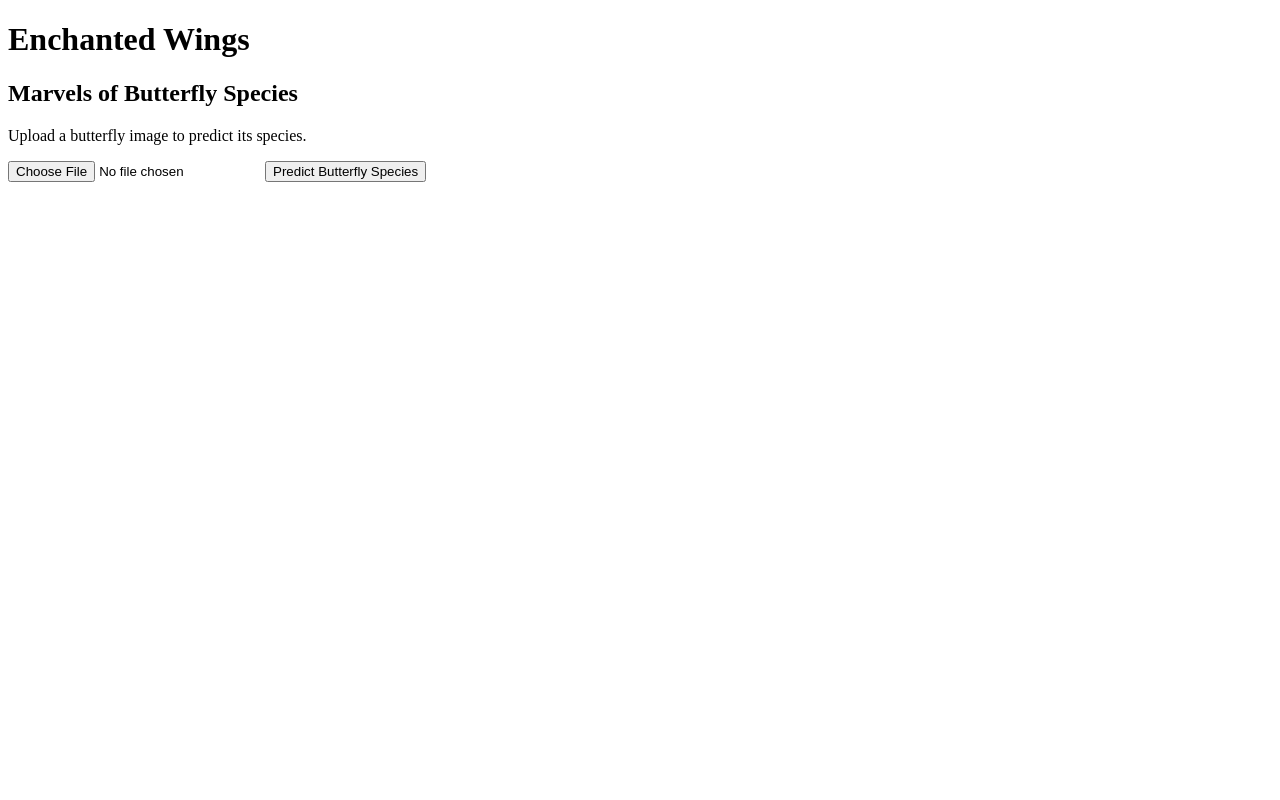
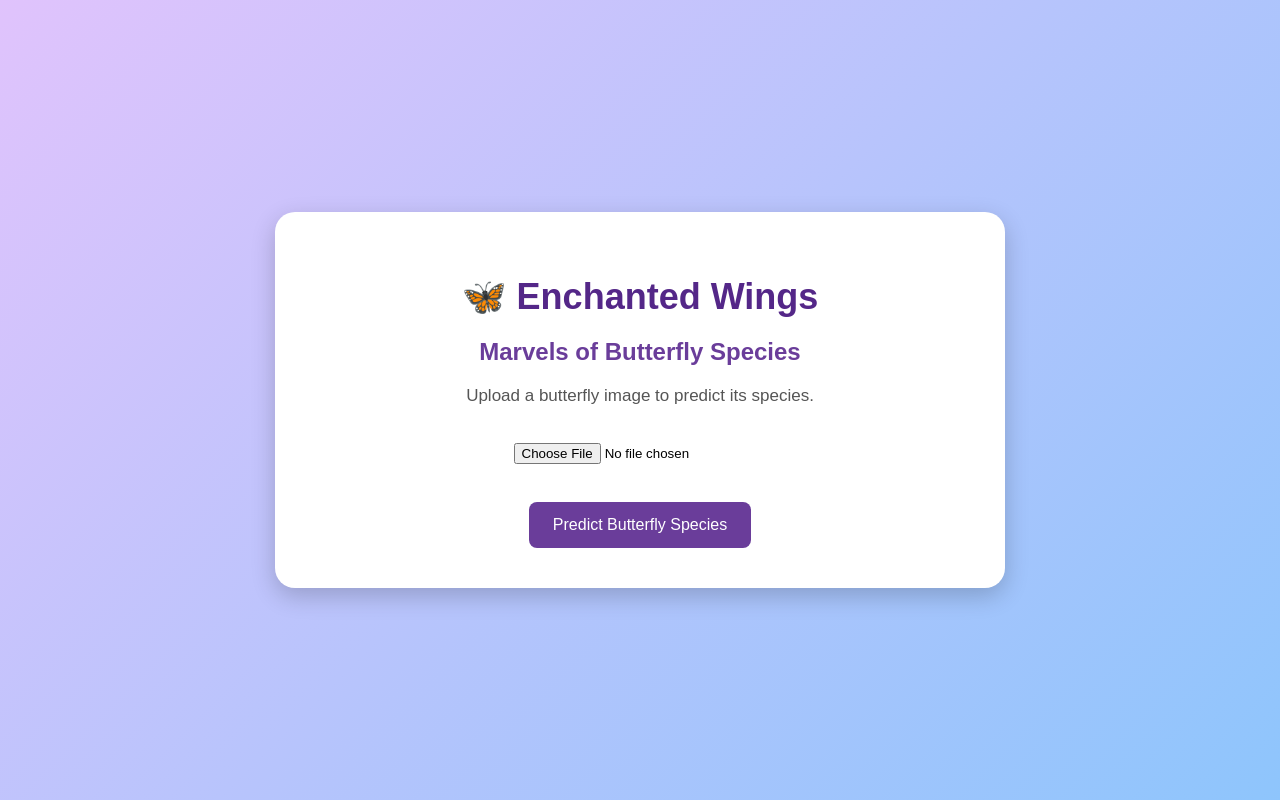
Before and after one commit to jayasudha37/Enchanted-Wings-Marvels-of-Butterfly-Species, a Flask app: page / in a window 1280 px wide. Run offline with Flask 3, Linux system fonts and the light colour scheme.

Commit message:
Improve butterfly classifier webpage design

```diff
--- a/Project files/templates/index.html
+++ b/Project files/templates/index.html
@@ -1,4 +1,3 @@
-
 
 <!DOCTYPE html>
 <html lang="en">
@@ -6,20 +5,88 @@
     <meta charset="UTF-8">
     <meta name="viewport" content="width=device-width, initial-scale=1.0">
     <title>Enchanted Wings - Butterfly Classifier</title>
+
+    <style>
+        body {
+            font-family: Arial, sans-serif;
+            background: linear-gradient(135deg, #e0c3fc, #8ec5fc);
+            margin: 0;
+            min-height: 100vh;
+            display: flex;
+            justify-content: center;
+            align-items: center;
+        }
+
+        .container {
+            background: white;
+            width: 90%;
+            max-width: 650px;
+            padding: 40px;
+            border-radius: 20px;
+            text-align: center;
+            box-shadow: 0 8px 25px rgba(0, 0, 0, 0.2);
+        }
+
+        h1 {
+            color: #542788;
+            font-size: 36px;
+            margin-bottom: 10px;
+        }
+
+        h2 {
+            color: #6a3d9a;
+            margin-bottom: 20px;
+        }
+
+        p {
+            color: #555;
+            font-size: 17px;
+        }
+
+        input[type="file"] {
+            margin: 20px 0;
+            max-width: 100%;
+        }
+
+        button {
+            background: #6a3d9a;
+            color: white;
+            border: none;
+            padding: 14px 24px;
+            border-radius: 8px;
+            font-size: 16px;
+            cursor: pointer;
+        }
+
+        button:hover {
+            background: #45206d;
+        }
+
+        .result {
+            margin-top: 25px;
+            color: #276749;
+            font-size: 20px;
+            font-weight: bold;
+        }
+    </style>
 </head>
+
 <body>
-    <h1>Enchanted Wings</h1>
+    <div class="container">
+        <h1>🦋 Enchanted Wings</h1>
         <h2>Marvels of Butterfly Species</h2>
 
         <p>Upload a butterfly image to predict its species.</p>
 
         <form action="/predict" method="POST" enctype="multipart/form-data">
             <input type="file" name="image" accept="image/*" required>
+            <br><br>
             <button type="submit">Predict Butterfly Species</button>
         </form>
 
         {% if prediction_text %}
-        <h2>{{ prediction_text }}</h2>
+            <div class="result">{{ prediction_text }}</div>
         {% endif %}
+    </div>
 </body>
 </html>
```
Lines whose indentation alone changed are shown as unchanged.
